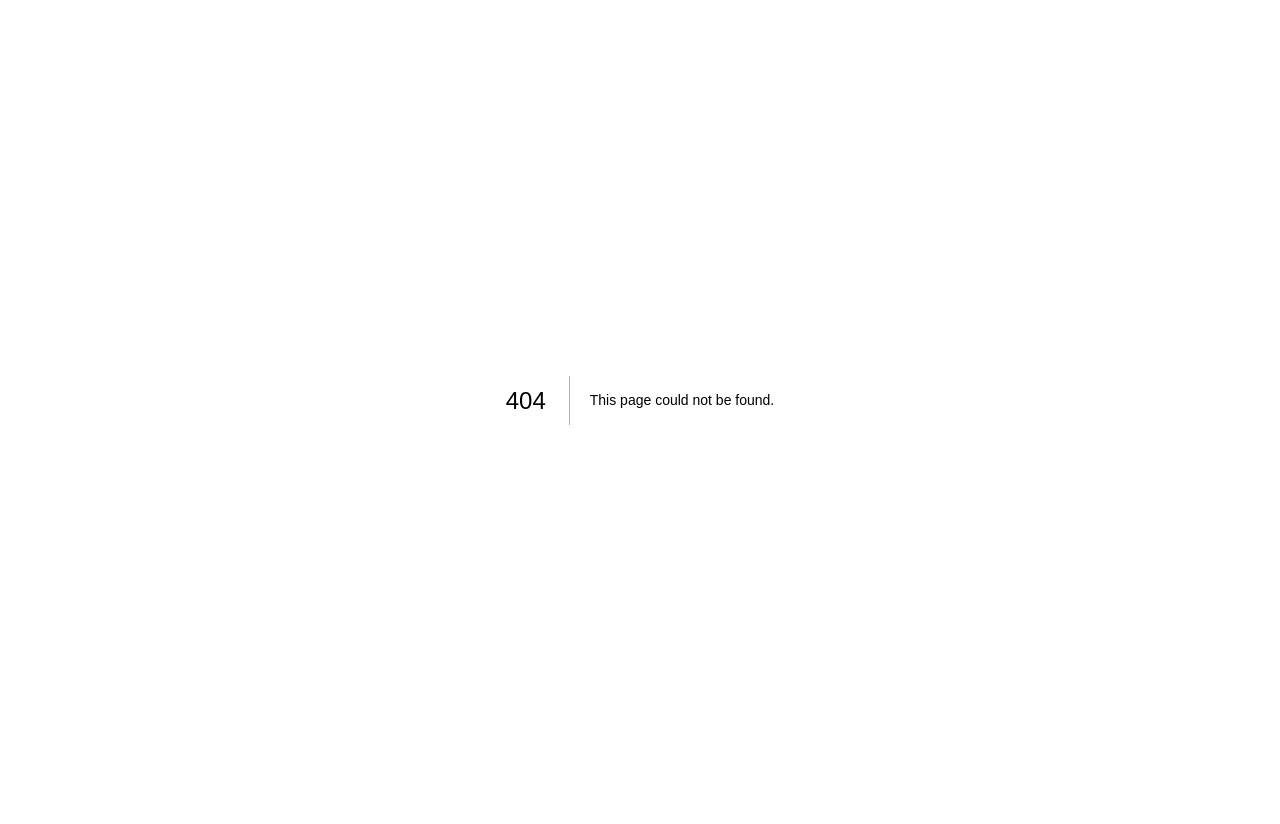
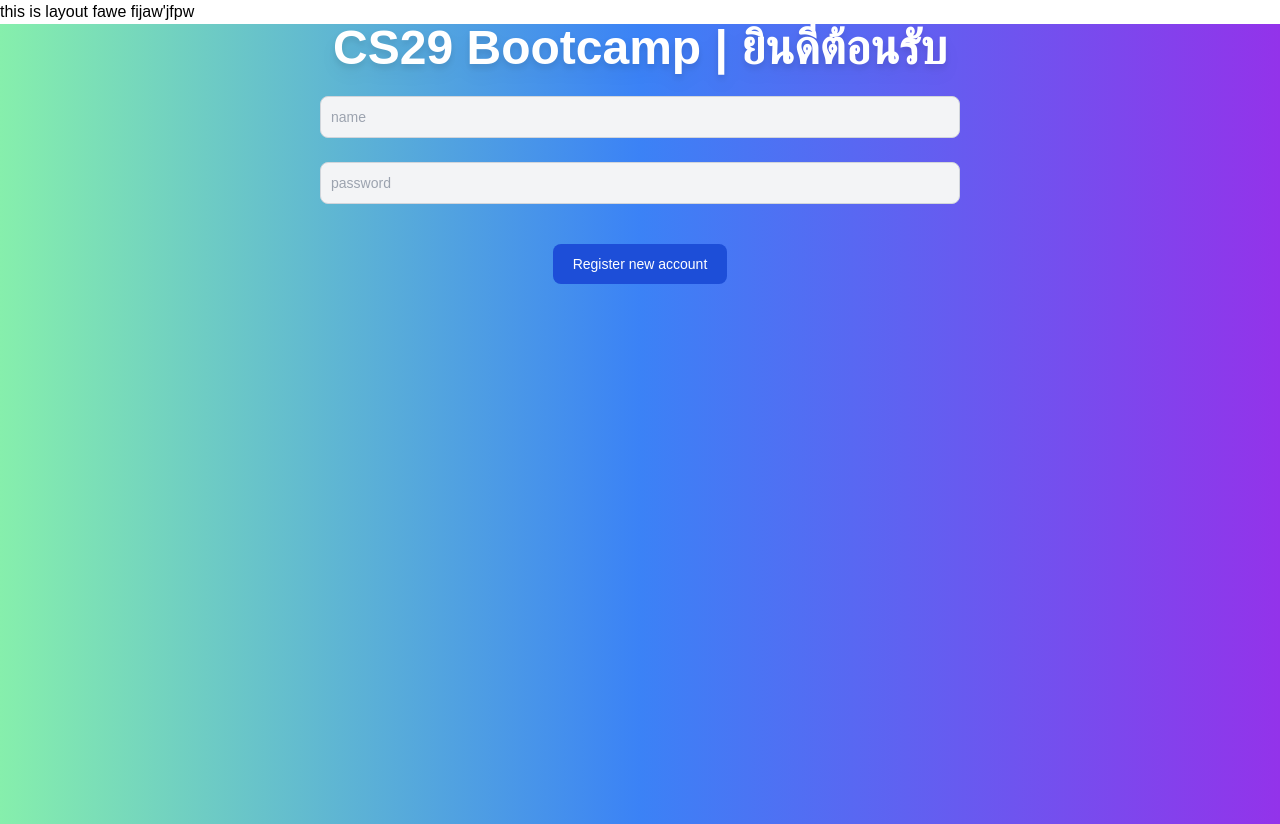
Before and after one commit to ModzabazeR/csbootcamp-webapp, a Next.js app: page /loginMek/test in a window 1280 px wide. Before the commit this address had no page. Before the commit the page ends 800 px from the top, so only its background shows below. Built offline with nearby package versions, Linux system fonts and the light colour scheme.

Commit message:
test by Mek

```diff
--- a/pages/_app.tsx
+++ b/pages/_app.tsx
@@ -1,6 +1,19 @@
 import '@/styles/globals.css'
+import type { ReactElement, ReactNode } from 'react'
+import type { NextPage } from 'next'
 import type { AppProps } from 'next/app'
 
-export default function App({ Component, pageProps }: AppProps) {
-  return <Component {...pageProps} />
+export type NextPageWithLayout<P = {}, IP = P> = NextPage<P, IP> & {
+  getLayout?: (page: ReactElement) => ReactNode
 }
+
+type AppPropsWithLayout = AppProps & {
+  Component: NextPageWithLayout
+}
+
+export default function MyApp({ Component, pageProps }: AppPropsWithLayout) {
+  // Use the layout defined at the page level, if available
+  const getLayout = Component.getLayout ?? ((page) => page)
+
+  return getLayout(<Component {...pageProps} />)
+}
--- /dev/null
+++ b/pages/loginMek/layout.tsx
@@ -0,0 +1,15 @@
+export default function layout({
+  children // will be a page or nested layout
+}: {
+  children: React.ReactNode
+}) {
+  return (
+    <div>
+      <div>
+        this is layout
+        fawe fijaw'jfpw
+      </div>
+      {children}
+    </div>
+  )
+}
--- /dev/null
+++ b/pages/loginMek/test/index.tsx
@@ -0,0 +1,31 @@
+import type { ReactElement } from 'react'
+import Layout from '../layout'
+import type { NextPageWithLayout } from '../../_app'
+
+const Page: NextPageWithLayout = () => {
+  return <div className="text-center h-screen justify-center items-center w-full bg-gradient-to-r from-green-300 via-blue-500 to-purple-600">
+    <div className=" block text-5xl font-bold text-white drop-shadow-lg">CS29 Bootcamp | ยินดีต้อนรับ</div>
+    <br></br>
+    <div className="flex items-center justify-center">
+    <div className="w-6/12 mb-6  items-center">
+      <input type="text" id="input" placeholder="name" className="mb-6 bg-gray-100 border border-gray-300 text-gray-900 text-sm rounded-lg focus:ring-blue-500 focus:border-blue-500 block w-full p-2.5 dark:bg-gray-700 dark:border-gray-600 dark:placeholder-gray-400 dark:text-gray-400 dark:focus:ring-blue-500 dark:focus:border-blue-500" ></input>
+      <input type="text" id="input-2" placeholder="password" className="bg-gray-100 border border-gray-300 text-gray-900 text-sm rounded-lg focus:ring-blue-500 focus:border-blue-500 block w-full p-2.5 dark:bg-gray-700 dark:border-gray-600 dark:placeholder-gray-400 dark:text-gray-400 dark:focus:ring-blue-500 dark:focus:border-blue-500" ></input>
+      <div className="m-10">
+      <button type="submit" className=" text-white bg-blue-700 hover:bg-blue-800 focus:ring-4 focus:outline-none focus:ring-blue-300 font-medium rounded-lg text-sm px-5 py-2.5 text-center dark:bg-blue-600 dark:hover:bg-blue-700 dark:focus:ring-blue-800">Register new account</button>
+      </div>
+    </div>
+    </div>
+  </div>
+
+
+}
+
+Page.getLayout = function getLayout(page: ReactElement) {
+  return (
+    <Layout>
+      {page}
+    </Layout>
+  )
+}
+
+export default Page
```
